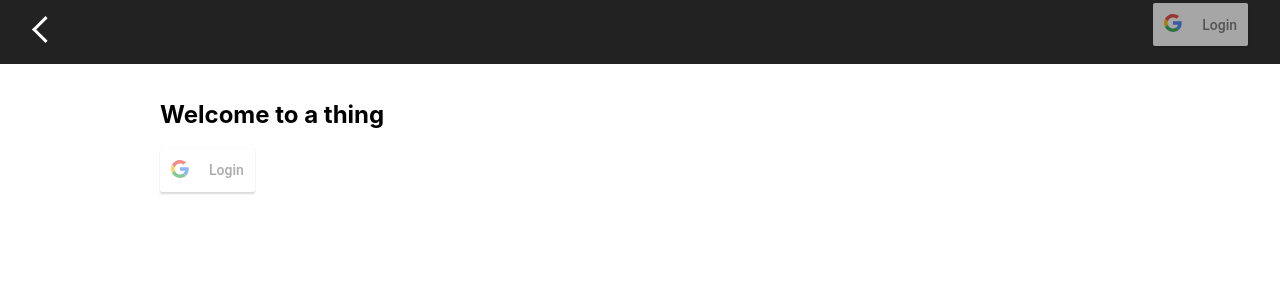
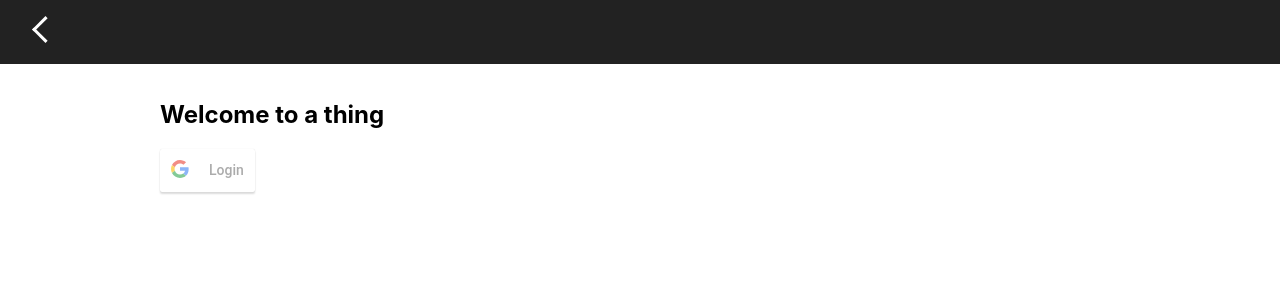
Before and after one commit to Hadeon/july, a React (Create React App) app: page /login in a window 1280 px wide. Shown: the top 300 px of the page. Built offline with nearby package versions, Linux system fonts and the light colour scheme.

Commit message:
GoogleAuth component for NavBar created; Migrating everything over from Login component; Working out redux state for login;

```diff
--- /dev/null
+++ b/src/components/Layout/GoogleAuth.js
@@ -0,0 +1,13 @@
+import React from 'react';
+import { useDispatch, useSelector } from 'react-redux';
+import { GoogleLogin, GoogleLogout } from 'react-google-login';
+
+const GoogleAuth = () => {
+  return (
+    <div>
+
+    </div>
+  )
+}
+
+export default GoogleAuth;
--- a/src/components/Layout/NavBar.js
+++ b/src/components/Layout/NavBar.js
@@ -1,6 +1,8 @@
 import React, { Component } from 'react';
-import GoogleLogin from 'react-google-login';
+import { GoogleLogin, GoogleLogout } from 'react-google-login';
 import './Navbar.css';
+
+import GoogleAuth from './GoogleAuth';
 
 export default class Navbar extends Component {
 
@@ -20,13 +22,7 @@ export default class Navbar extends Component {
           <div className={`arrow ${this.props.active ? 'down' : 'left'}`}></div>
         </div>
         <div className="nav-buttons">
-          <GoogleLogin
-            clientId='709656880482-oq2l4u3dm519nvgiiie6mufokqt73umq.apps.googleusercontent.com'
-            buttonText="Login"
-            onSuccess={this.responseSuccess}
-            onFailure={this.responseFailure}
-            cookiePolicy={'single_host_origin'}
-          />
+          <GoogleAuth/>
         </div>
       </div>
     )
```
